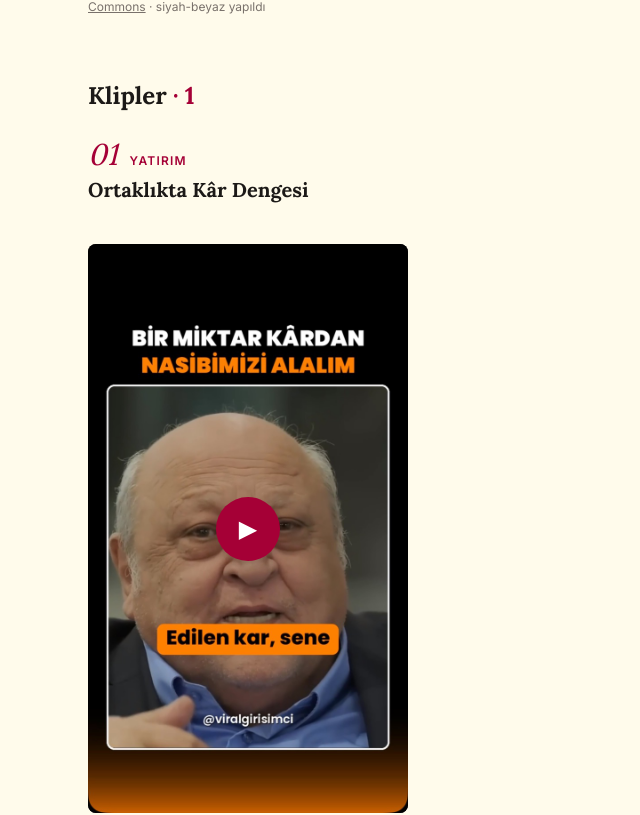
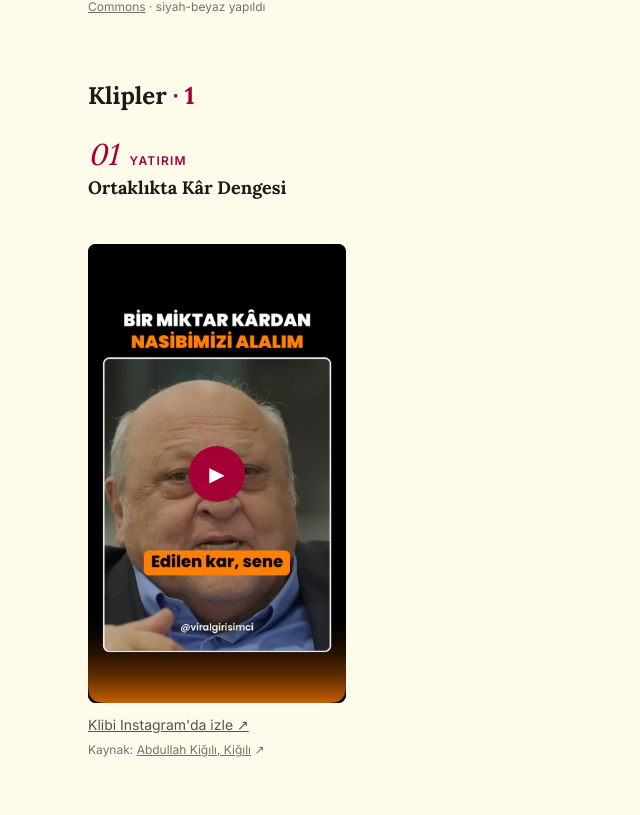
Before and after one commit to symkllci/klip-dergi, a Next.js app: page /kisiler/abdullah-kigili in a window 1280 px wide. Shown: the part 837-1652 px from the top of the page, without its empty margins (0-640 px from the left). Built offline with nearby package versions, Linux system fonts and the light colour scheme.

Commit message:
Kişi sayfası kliplerini albüme çevir (yarım)

```diff
--- a/src/app/kisiler/[slug]/page.tsx
+++ b/src/app/kisiler/[slug]/page.tsx
@@ -228,24 +228,26 @@ export default async function KisiSayfasi({ params }: { params: Promise<{ slug:
 
         </div>
 
-        {/* 4. KLİPLER: tam genişlik, yatay şerit. Her klip 320px (oynatıcı bu genişlikte rahat sığıyor) */}
+        {/* 4. KLİPLER: albüm (grid). Klip sayısı artınca yana taşmaz, satır satır dizilir */}
         <section className="mt-16">
           {/* Başlık: KLİPLER · 2 (kaç klip olduğu) */}
           <h2 className={`${baslikFontu.className} text-2xl font-bold`}>
             Klipler <span className="text-rose-800">· {kisi.clips.length}</span>
           </h2>
-          {/* flex: yan yana · overflow-x-auto: yatayda kaydır · snap: her klibe otur · gap-6: aralık */}
-          <ul className="mt-6 flex snap-x snap-mandatory gap-6 overflow-x-auto pb-4">
+          {/* 📚 MDN CSS Grid · repeat(auto-fill, minmax(240px, 1fr)): sığdığı kadar sütun, her biri en az 240px
+              Geniş ekran (1152px) → 4 sütun (~270px, eskiden 320px → biraz küçüldü) · tablet → 2–3 · telefon → 1
+              min(240px,100%): çok dar ekranda taşmasın · gap-y-12: satırlar arası daha geniş (yazılar karışmasın) */}
+          <ul className="mt-6 grid grid-cols-[repeat(auto-fill,minmax(min(240px,100%),1fr))] gap-x-6 gap-y-12">
             {kisi.clips.map((klip, sira) => (
-              // shrink-0: küçülme · snap-start: sol kenarı şeride otursun · w-[320px]: her klip reel genişliğinde
-              <li key={klip.url} className="w-[320px] shrink-0 snap-start">
+              // Genişlik artık hücreden geliyor (w-[320px], shrink-0, snap-start gerek kalmadı)
+              <li key={klip.url}>
                 {/*  Dergi numarası + konu yan yana */}
                 <p className="flex items-baseline gap-3">
                   <span className="font-serif text-3xl italic text-rose-800">0{sira + 1}</span>
                   <span className="text-xs font-semibold uppercase tracking-widest text-rose-800">{klip.topic}</span>
                 </p>
                 {/*  Başlık: min-h-14 = 2 satırlık yer → bütün kapaklar aynı hizadan başlar */}
-                <h3 className="mb-3 mt-1 min-h-14 font-serif text-xl font-bold leading-snug">{klip.title}</h3>
+                <h3 className="mb-3 mt-1 min-h-14 font-serif text-lg font-bold leading-snug">{klip.title}</h3>
                 {/* Klip: önce kapak + ▶, tıklanınca Instagram yüklenir (sayfa hızlı açılsın) */}
                 <KlipOynatici klip={klip} />
                 {/*  Yedek link: küçük, altı çizili */}
--- a/src/components/KlipOynatici.tsx
+++ b/src/components/KlipOynatici.tsx
@@ -11,6 +11,8 @@ function embedAdresi(klip: Clip): string {
 }
 
 // Klip oynatıcı: önce kapak + ▶, tıklanınca Instagram yüklenir (sayfa hızlı açılsın)
+// Genişlik artık SABİT DEĞİL (eskiden 320px): bulunduğu albüm hücresi kadar (w-full).
+// Yükseklik genişlikten hesaplanır (aspect-[9/16]) → hücre daralınca oynatıcı da orantılı küçülür
 export default function KlipOynatici({ klip }: { klip: Clip }) {
   const [oynat, setOynat] = useState(false); // ⭐ Oynatıldı mı? Başta: hayır (ışık düğmesi kapalı)
 
@@ -20,9 +22,8 @@ export default function KlipOynatici({ klip }: { klip: Clip }) {
       <iframe
         src={embedAdresi(klip)}
         title={klip.title}
-        width="320"
-        height="570"
-        className="rounded-lg border border-stone-300 bg-white"
+        // width/height sayıları kaldırıldı: w-full + aspect-[9/16] → kapakla aynı boyut, sayfa kaymaz
+        className="block aspect-[9/16] w-full rounded-lg border border-stone-300 bg-white"
         allowFullScreen
       ></iframe>
     );
@@ -34,18 +35,19 @@ export default function KlipOynatici({ klip }: { klip: Clip }) {
       type="button"
       onClick={() => setOynat(true)}
       aria-label={`Klibi oynat: ${klip.title}`}
-      className="group relative block aspect-[9/16] w-[320px] overflow-hidden rounded-lg bg-stone-900"
+      className="group relative block aspect-[9/16] w-full overflow-hidden rounded-lg bg-stone-900"
     >
       <Image
         src={klip.cover}
         alt=""
         fill
-        sizes="320px"
+        // Albümde kapak genişliği: geniş ekranda 4 sütun ≈ 270px · tablette 2 sütun ≈ ekranın yarısı · telefonda 1 sütun ≈ ekran − 48px
+        sizes="(min-width: 1152px) 270px, (min-width: 640px) 45vw, calc(100vw - 48px)"
         className="object-cover transition-transform duration-500 group-hover:scale-105"
       />
       {/* ▶ düğmesi: ortada, bordo yuvarlak, üstüne gelince büyür */}
       <span className="absolute inset-0 flex items-center justify-center">
-        <span className="flex h-16 w-16 items-center justify-center rounded-full bg-rose-800 text-2xl text-white shadow-xl transition-transform group-hover:scale-110">
+        <span className="flex h-14 w-14 items-center justify-center rounded-full bg-rose-800 text-xl text-white shadow-xl transition-transform group-hover:scale-110">
           ▶
         </span>
       </span>
```
